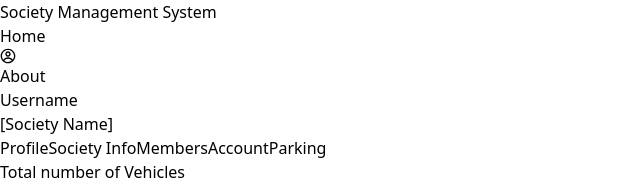
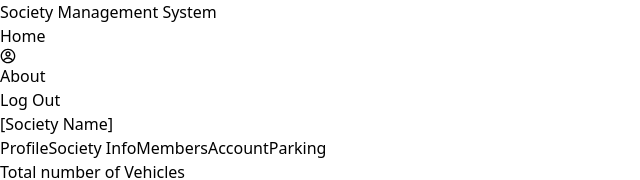
Before and after one commit to manoah12345/Society-Management-System, a React (Vite) app: page / in a window 1280 px wide. Shown: the top 180 px of the page, without its empty margins (0-640 px from the left). Built offline with nearby package versions, Linux system fonts and the light colour scheme.

Commit message:
added a logout button

```diff
--- a/src/components/Navbar.jsx
+++ b/src/components/Navbar.jsx
@@ -1,8 +1,23 @@
 import React from 'react'
 import { CgProfile } from "react-icons/cg";
 import { Link } from 'react-router-dom';
+import { signOut } from 'firebase/auth';
+import { auth } from '../config/firebase-config';
+import { useNavigate } from 'react-router-dom';
 
 function Navbar() {
+
+  const navigate = useNavigate();
+
+  const logOut = async () => {
+    try{
+        await signOut(auth);
+        navigate('/auth');
+    } catch (error){
+        console.error(error);
+    }
+}
+
   return (
     <div className='h-[70px] w-full bg-green-300 flex justify-between items-center px-2 text-xl'>
         <h1 className='font-bold text-2xl'>Society Management System</h1>
@@ -14,7 +29,7 @@ function Navbar() {
             <CgProfile className='text-2xl' />
             </Link>
             <h3 className='h-[50px] w-[100px] flex items-center justify-center p-1 rounded hover:bg-green-400'>About</h3>
-            <h3 className='h-[50px] w-[100px] flex items-center justify-center p-1 rounded hover:bg-green-400'>Username</h3>
+            <h3 className='h-[50px] w-[100px] flex items-center justify-center p-1 rounded hover:bg-green-400' onClick={logOut}>Log Out</h3>
         </div>
     </div>
   )
--- a/src/components/auth.jsx
+++ b/src/components/auth.jsx
@@ -1,6 +1,6 @@
 import { useState } from 'react';
 import { auth } from '../config/firebase-config';
-import { createUserWithEmailAndPassword } from 'firebase/auth';
+import { createUserWithEmailAndPassword, signOut } from 'firebase/auth';
 import { useNavigate } from 'react-router-dom';
 
 export const Auth = () => {
```
